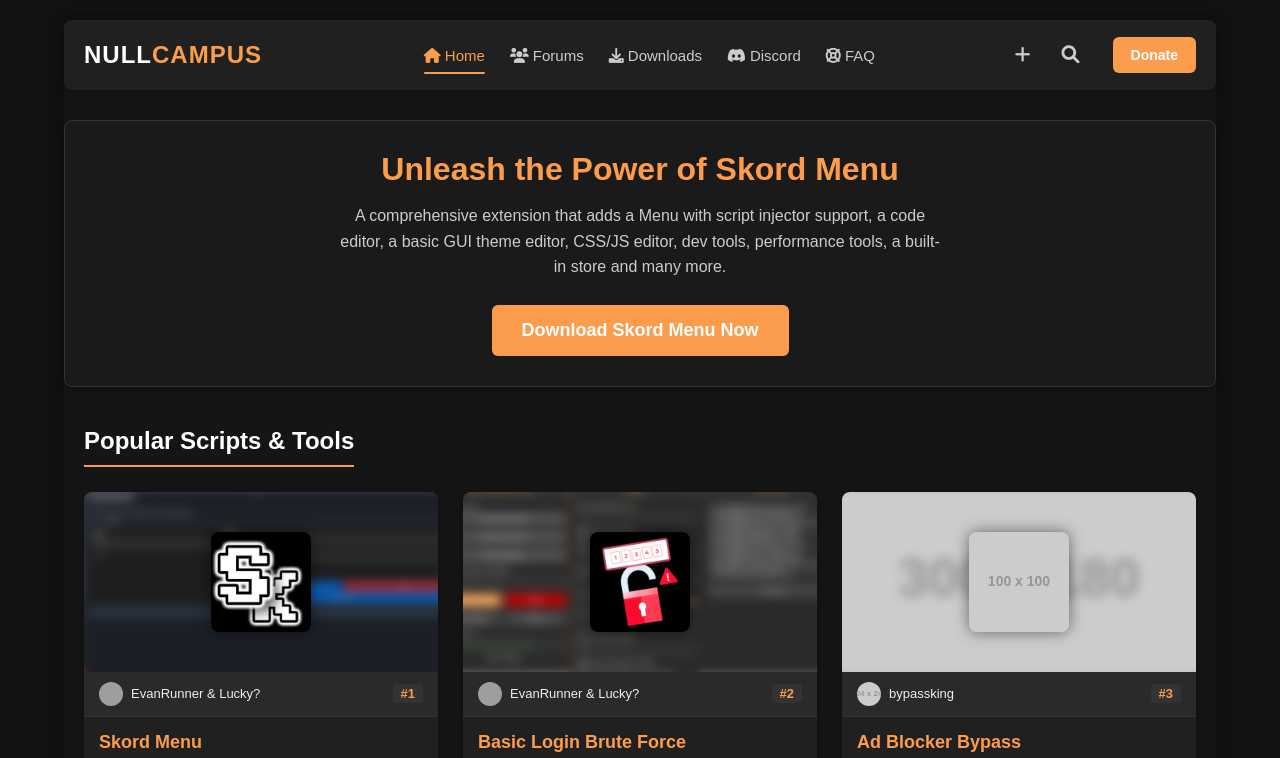
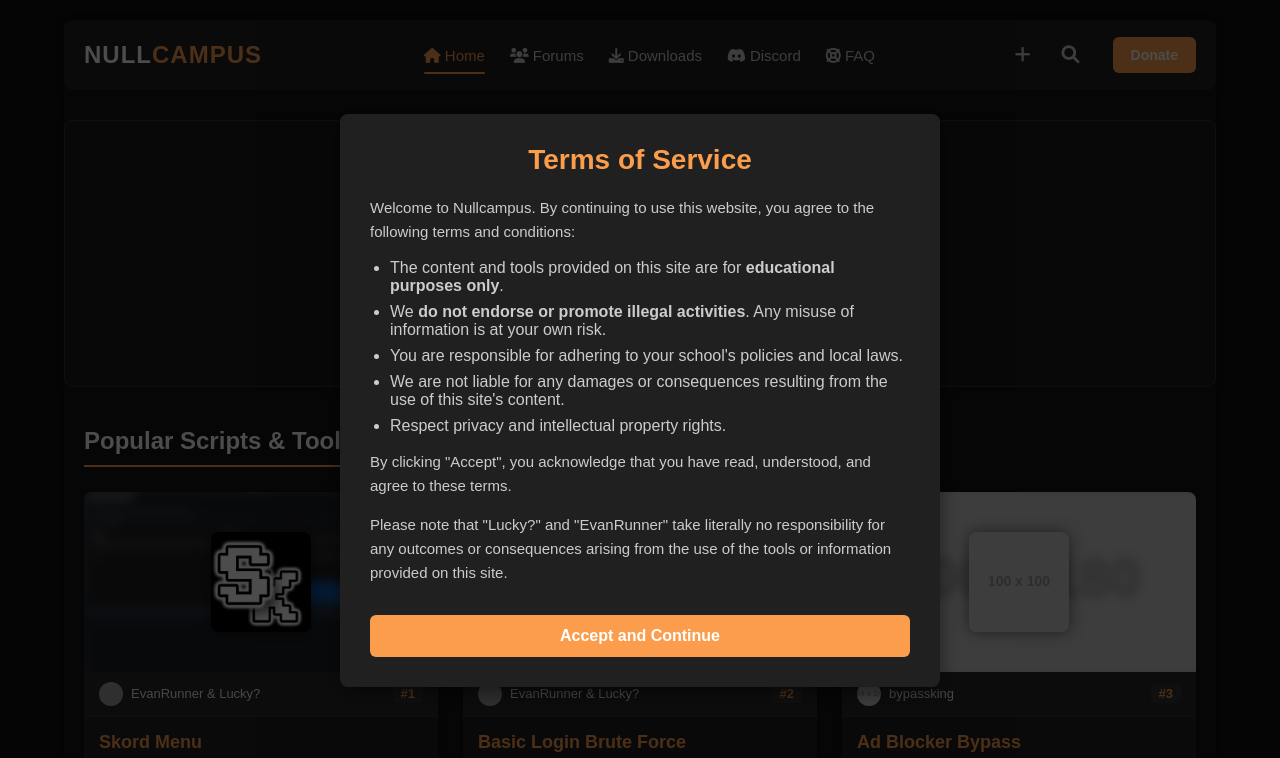
Before and after one commit to LuckiestFemboy/nullcampus, a browser extension: page index.html in a window 1280 px wide. Shown: the top 758 px of the page. Drawn offline with Linux system fonts and the light colour scheme; grey boxes are pictures that could not be loaded; placeholder pictures from the web are drawn by us; a web font is replaced by a local one.

Commit message:
terms of service

```diff
--- a/index.html
+++ b/index.html
@@ -3,6 +3,7 @@
     <head>
         <title>Home | Nullcampus</title>
         <link rel="stylesheet" href="styles/main.css">
+        <link rel="stylesheet" href="styles/legal.css">
         <!-- Font Awesome for icons (home, community, download, discord, support, plus, search) -->
         <link rel="stylesheet" href="https://cdnjs.cloudflare.com/ajax/libs/font-awesome/6.0.0-beta3/css/all.min.css">
         <meta name="viewport" content="width=device-width, initial-scale=1.0">
@@ -213,9 +214,7 @@
                 </div>
 
                 <!-- Other Ways to Get Involved Section -->
-                <div class="get-involved-section">
-                    <h2>Other Ways to Get Involved</h2>
-                    <p>We're an open community for sharing resources, collaborating, and making connections.</p>
+                <h2 class="section-title">Other Ways to Get Involved</h2>
                 <div class="involved-cards-grid">
                     <div class="involved-card">
                         <h3>Make Themes or Scripts</h3>
@@ -233,12 +232,30 @@
                         <a href="https://discord.gg/YTysGsnvmC" target="_blank" class="card-link">Join Server <i class="fas fa-arrow-right"></i></a>
                     </div>
                 </div>
-                </div>
 
             </div>
 
         </div>
 
+        <!-- Terms of Service Modal -->
+        <div id="tosModal" class="tos-modal-overlay" style="display: none;">
+            <div class="tos-modal-content">
+                <h2>Terms of Service</h2>
+                <p>Welcome to Nullcampus. By continuing to use this website, you agree to the following terms and conditions:</p>
+                <ul>
+                    <li>The content and tools provided on this site are for <b>educational purposes only</b>.</li>
+                    <li>We <b>do not endorse or promote illegal activities</b>. Any misuse of information is at your own risk.</li>
+                    <li>You are responsible for adhering to your school's policies and local laws.</li>
+                    <li>We are not liable for any damages or consequences resulting from the use of this site's content.</li>
+                    <li>Respect privacy and intellectual property rights.</li>
+                </ul>
+                <p>By clicking "Accept", you acknowledge that you have read, understood, and agree to these terms.</p>
+                <p>Please note that "Lucky?" and "EvanRunner" take literally no responsibility for any outcomes or consequences arising from the use of the tools or information provided on this site.</p>
+                <button id="acceptTosButton" class="tos-accept-button">Accept and Continue</button>
+            </div>
+        </div>
+
+        <script src="scripts/legal.js"></script>
 
     </body>
 </html>
--- /dev/null
+++ b/scripts/legal.js
@@ -0,0 +1,35 @@
+// Terms of Service Modal Logic
+document.addEventListener('DOMContentLoaded', (event) => {
+    // Get references to the modal elements
+    const tosModal = document.getElementById('tosModal');
+    const acceptTosButton = document.getElementById('acceptTosButton');
+    const body = document.body; // Get the body element
+
+    // Check if the user has previously accepted the Terms of Service
+    // The 'nullcampus_tos_accepted' key is used in localStorage to store this preference.
+    const tosAccepted = localStorage.getItem('nullcampus_tos_accepted');
+
+    // If the terms have not been accepted (i.e., it's the first visit or cleared storage)
+    if (!tosAccepted) {
+        // Display the modal by changing its display style to 'flex' (as per CSS)
+        if (tosModal) { // Ensure the modal element exists before trying to display it
+            tosModal.style.display = 'flex';
+            // Directly set overflow: hidden !important on the body to prevent scrolling
+            body.style.setProperty('overflow', 'hidden', 'important');
+        }
+    }
+
+    // Add an event listener to the 'Accept' button
+    if (acceptTosButton) { // Ensure the button element exists
+        acceptTosButton.addEventListener('click', () => {
+            // When the button is clicked, set the 'nullcampus_tos_accepted' flag in localStorage to 'true'
+            localStorage.setItem('nullcampus_tos_accepted', 'true');
+            // Hide the modal after acceptance
+            if (tosModal) {
+                tosModal.style.display = 'none';
+                // Remove the overflow property from the body's style to re-enable scrolling
+                body.style.removeProperty('overflow');
+            }
+        });
+    }
+});
--- /dev/null
+++ b/styles/legal.css
@@ -0,0 +1,70 @@
+/* Styles for the Terms of Service Modal */
+.tos-modal-overlay {
+    position: fixed;
+    top: 0;
+    left: 0;
+    width: 100%;
+    height: 100%;
+    background-color: rgba(0, 0, 0, 0.7);
+    display: flex;
+    justify-content: center;
+    align-items: center;
+    z-index: 2000; /* Higher than any other content to ensure it overlays everything */
+}
+
+.tos-modal-content {
+    background-color: #202020;
+    border-radius: 8px;
+    padding: 30px;
+    width: 90%;
+    max-width: 600px;
+    max-height: 80vh; /* Limit height for scrollability */
+    overflow-y: auto; /* Enable scrolling for long content */
+    box-shadow: 0 5px 20px rgba(0, 0, 0, 0.5);
+    color: #fff;
+    text-align: left;
+}
+
+.tos-modal-content h2 {
+    color: var(--kz-orange);
+    font-size: 28px;
+    margin-bottom: 20px;
+    text-align: center;
+}
+
+.tos-modal-content p {
+    font-size: 15px;
+    line-height: 1.6;
+    margin-bottom: 15px;
+    color: #ccc;
+}
+
+.tos-modal-content ul {
+    list-style-type: disc;
+    margin-left: 20px;
+    margin-bottom: 15px;
+    color: #ccc;
+}
+
+.tos-modal-content ul li {
+    margin-bottom: 8px;
+}
+
+.tos-accept-button {
+    background-color: var(--kz-orange);
+    color: #fff;
+    border: none;
+    padding: 12px 25px;
+    border-radius: 6px;
+    font-weight: 600;
+    font-size: 16px;
+    cursor: pointer;
+    transition: background-color 0.2s ease, filter 0.2s ease;
+    display: block; /* Make button full width */
+    width: 100%;
+    margin-top: 30px;
+}
+
+.tos-accept-button:hover {
+    filter: brightness(1.1);
+}
```
Lines whose indentation alone changed are shown as unchanged.
